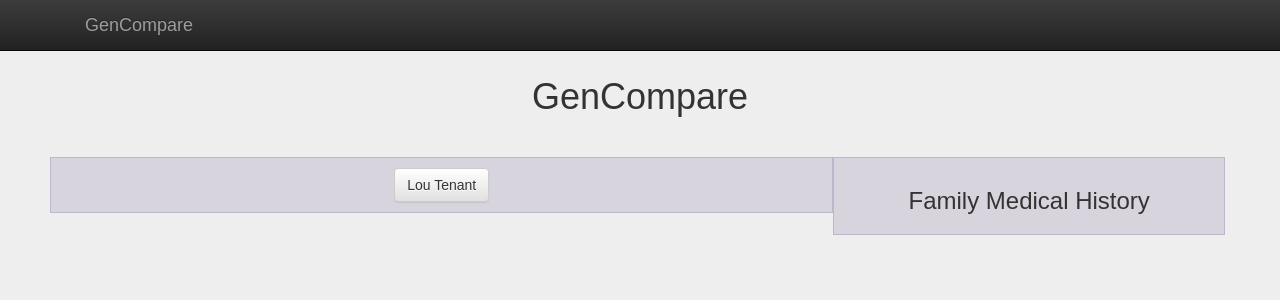
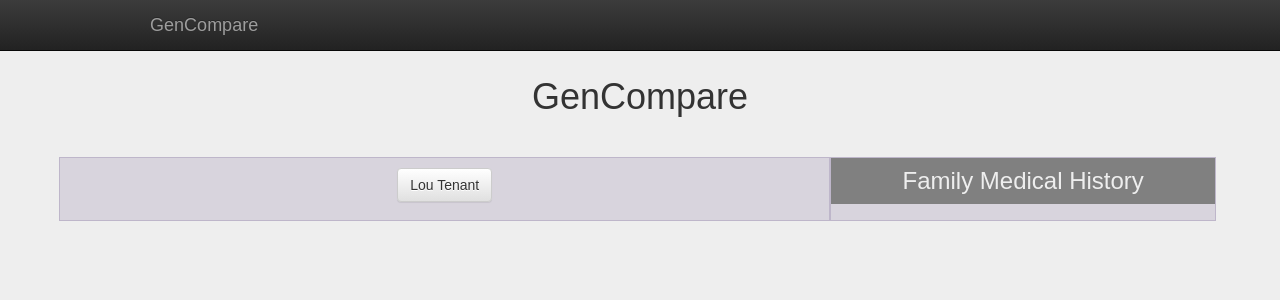
Before and after one commit to eastcoastcoder/ReactHackIL, a React (Create React App) app: page / in a window 1280 px wide. Shown: the top 300 px of the page. Built offline with nearby package versions, Linux system fonts and the light colour scheme; no server answers.

Commit message:
more css

```diff
--- a/src/index.css
+++ b/src/index.css
@@ -3,12 +3,7 @@
 	text-align:center;
 }
 
-html, body, div#root, div.jumbotron{
-
-    height: 100%;
-}
-
-body {
+body{
 
   background-color:#eee;
   margin: 0;
@@ -16,7 +11,12 @@ body {
   font-family: sans-serif;
 }
 
-div.row>div{
+div#main{
+
+	display:flex;
+}
+
+div#main>div{
 
 	padding-top: 10px;
     padding-bottom: 10px;
@@ -24,14 +24,33 @@ div.row>div{
     border: 1px solid rgba(86,61,124,.2);
 }
 
-div.row::nth-child(1){
+div#main>div:nth-child(2){
 
 	padding:0;
+}
+
+div#main>div>h3{
+
+	background-color:gray;
+	color:#eee;
+	margin:0;
+	padding:10px 0;
+	width:100%;
 }
 
 .page-header{
 
 	margin-top:5.5em;
+}
+
+.container{
+
+	width:90%;
+}
+
+.member{
+
+	height:3em;
 }
 
 #buttons Button{
--- a/src/people.js
+++ b/src/people.js
@@ -1,5 +1,5 @@
 import React from 'react';
-import { Navbar, Jumbotron, Button, ButtonToolbar, Grid, Row, Col} from 'react-bootstrap';
+import { Button, Row, Col} from 'react-bootstrap';
 
 class Patient extends React.Component{
 
@@ -13,8 +13,8 @@ class Patient extends React.Component{
 		return(
 
 
-			<Row className="show-grid">
-				<Col xs={12} md={8}><Button>{this.props.person.fName + ' ' + this.props.person.lName}</Button></Col>
+			<Row id='main' className="show-grid">
+				<Col xs={12} md={8}><div class="member"><Button>{this.props.person.fName + ' ' + this.props.person.lName}</Button></div></Col>
 				<Col xs={6} md={4}><h3>Family Medical History</h3></Col>
 			</Row>
 		);
```
